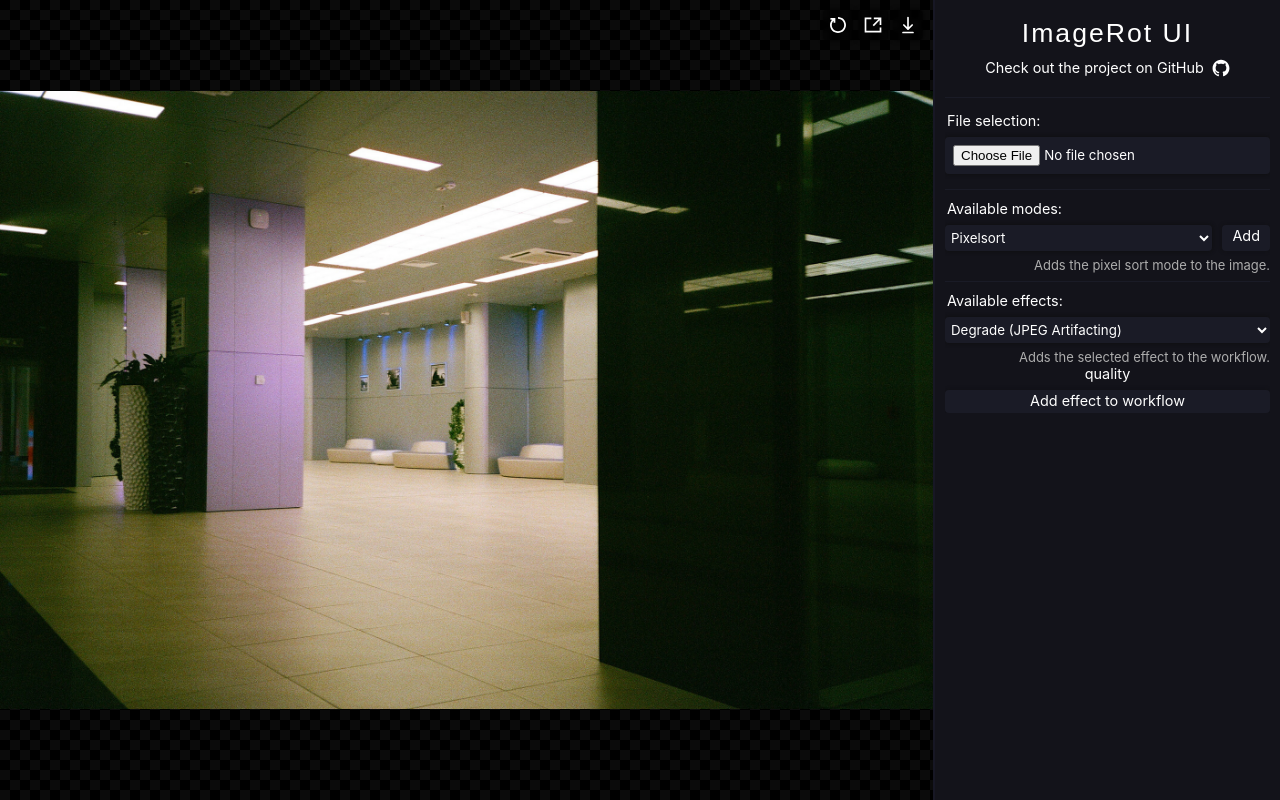
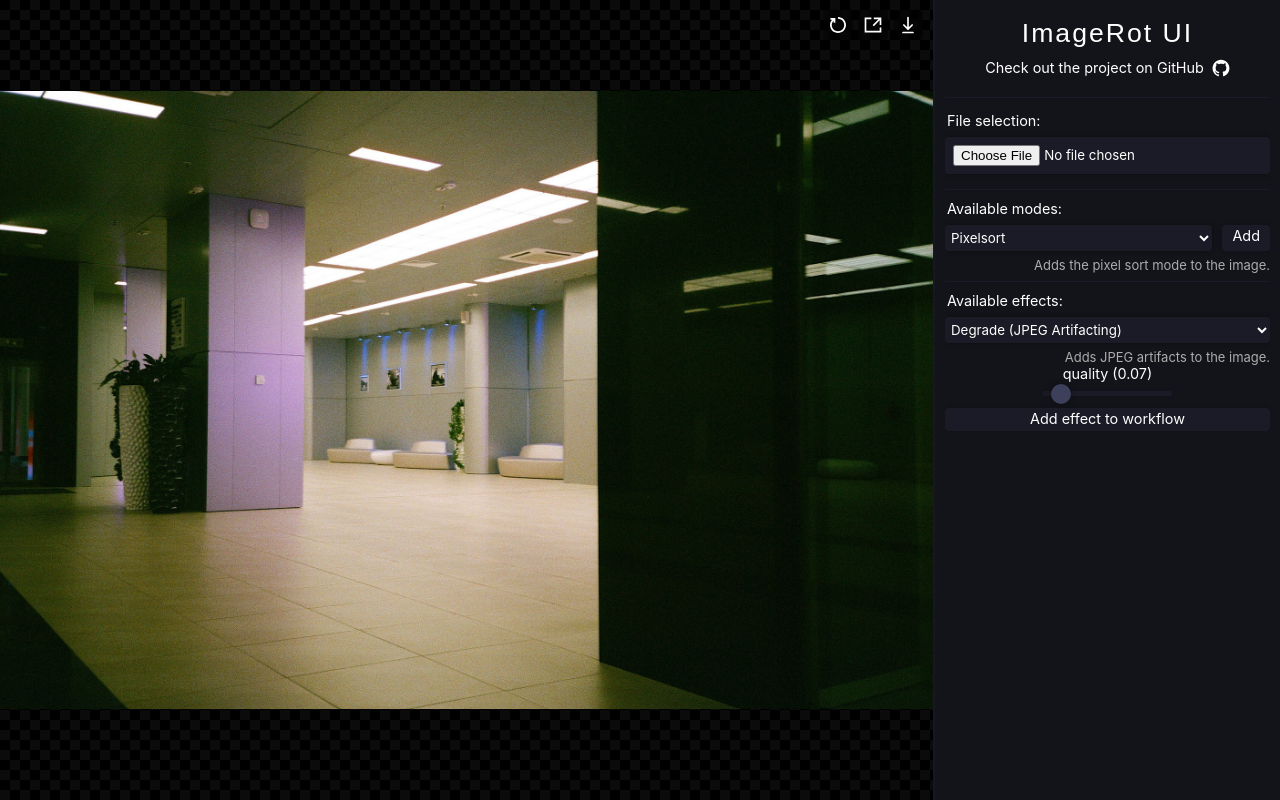
Before and after one commit to sixem/imagerot-ui, a React (Vite) app in the folder web/: page / in a window 1280 px wide. Built offline with nearby package versions, Linux system fonts and the light colour scheme; a web font is replaced by a local one.

Commit message:
feat: updates

```diff
--- a/web/src/ImageRot.scss
+++ b/web/src/ImageRot.scss
@@ -7,6 +7,19 @@
 
     scrollbar-color: #232539 #111119;
     scrollbar-width: thin;
+}
+
+*::-webkit-scrollbar {
+    width: 10px;
+    height: 10px;
+}
+
+*::-webkit-scrollbar-thumb {
+    background: #101118;
+}
+
+*::-webkit-scrollbar-track {
+    background: #20212d;
 }
 
 body {
@@ -64,6 +77,51 @@ input[type="file"] {
     padding: 8px;
 }
 
+input[type=range] {
+    margin: 4px 0;
+    appearance: none;
+    height: 5px;
+    border-radius: 4px;
+    background: #1a1b26;
+    outline: none;
+    transition: .2s;
+}
+
+input[type=range]::-webkit-slider-thumb {
+    -webkit-appearance: none;
+    width: $thumb-dimensions;
+    height: $thumb-dimensions;
+    background: $thumb-background;
+    box-shadow: $thumb-box-shadow;
+    border-radius: $thumb-border-radius;
+    border: none;
+    cursor: pointer;
+}
+
+@supports (-moz-appearance: none) {
+    input[type=range]::-moz-range-thumb {
+        width: $thumb-dimensions;
+        height: $thumb-dimensions;
+        background: $thumb-background;
+        box-shadow: $thumb-box-shadow;
+        border-radius: $thumb-border-radius;
+        border: none;
+        cursor: pointer;
+    }
+}
+
+@supports (-ms-appearance: none) {
+    input[type=range]::-ms-thumb {
+        width: $thumb-dimensions;
+        height: $thumb-dimensions;
+        background: $thumb-background;
+        box-shadow: $thumb-box-shadow;
+        border-radius: $thumb-border-radius;
+        border: none;
+        cursor: pointer;
+    }
+}
+
 select {
     text-transform: capitalize;
     color: #fff;
--- a/web/src/components/controls/index.tsx
+++ b/web/src/components/controls/index.tsx
@@ -1,6 +1,6 @@
-import type { TEffectConfigItem } from '@/data/types';
+import type { TEffectConfigItem, TEffectItem, TEffectConfigNumber, TModeItem } from '@/data/types';
 
-import { useEffect, useState, useRef } from 'react';
+import { useEffect, useState, useRef, Fragment } from 'react';
 import { effects, modes } from '@/data/';
 import { Github } from '@/icons/';
 import { Config } from '@/config';
@@ -37,14 +37,18 @@ const FileInput = () => {
 /**
  * Mode selection
  */
-const SelectionMode = ({ onChange }: { onChange: (string) => void; }) => {
+const SelectionMode = ({ onChange }: { onChange: (mode: string) => void; }) => {
     const selectionRef = useRef<HTMLSelectElement>(null);
-    const [selected, setSelected] = useState<string | null>(null);
+    const [selected, setSelected] = useState<TModeItem | null>(null);
 
     const event = () => {
         if (selectionRef.current) {
-            setSelected(selectionRef.current.value);
-            onChange(selectionRef.current.value);
+            const value  = selectionRef.current.value;
+
+            if (modes[value]) {
+                setSelected(modes[value]);
+                onChange(value);
+            }
         }
     };
 
@@ -56,7 +60,7 @@ const SelectionMode = ({ onChange }: { onChange: (string) => void; }) => {
 
             <div className="selection-buttoned">
                 <select name="mode-select" ref={selectionRef} onChange={event}>
-                    {(Object.keys(modes).map((mode, index) => {
+                    {(Object.keys(modes).map((mode) => {
                         return <option key={mode} value={mode}>{mode}</option>;
                     }))}
                 </select>
@@ -64,22 +68,35 @@ const SelectionMode = ({ onChange }: { onChange: (string) => void; }) => {
             </div>
 
             <div className="description">
-                {modes[selected]?.description || "Adds the selected mode to the workflow."}
+                {selected?.description || "Adds the selected mode to the workflow."}
             </div>
         </div>
     );
 };
 
-const RnageInput = () => {
+const RangeInput = ({ name, item }: { name: string; item: TEffectConfigNumber; }) => {
+    const [type, min, current, max, f, postfix, description] = item as TEffectConfigNumber;
+    const [value, setValue] = useState<number>(current);
+    const ref = useRef<HTMLInputElement>(null);
+
+    const onChange = () => {
+        if (ref.current) {
+            setValue(parseInt(ref.current.value));
+        }
+    };
+
     return (
-        <input type="range" min="0" max="100" value="7" data-actual="0.07" data-key="quality"></input>
+        <Fragment>
+            <div key={type}>{name} ({f(value)}{postfix || ''})</div>
+            <input type="range" {...{ min, max, value, onChange, ref }} data-actual={f(value)} data-key={name} />
+        </Fragment>
     );
 };
 
 /**
  * Effect configuration
  */
-const SelectionEffectConfig = ({ config }: { config: TEffectConfigItem }) => {
+const SelectionEffectConfig = ({ config }: { config: { [key: string]: TEffectConfigItem } }) => {
     useEffect(() => {
         console.log(config);
     });
@@ -87,10 +104,25 @@ const SelectionEffectConfig = ({ config }: { config: TEffectConfigItem }) => {
     return (
         <div className="configuration">
             {Object.keys(config).map((key) => {
-                const item = config[key];
+                const effect = config[key];
+                const type = effect[0];
 
-                return <div key={key}>{key}</div>
-            })}
+                console.log(effect);
+
+                if (type === 'number') {
+                    return (
+                        <div className="config-item" key={key}>
+                            <RangeInput name={key} item={effect} />
+                        </div>
+                    );
+                } else if (type === 'string') {
+                    return <div key={key}>{key} string</div>;
+                } else if (type === 'color') {
+                    return <div key={key}>{key} color</div>;
+                }
+
+                return null;
+            }).filter(_ => _)}
         </div>
     );
 };
@@ -98,17 +130,17 @@ const SelectionEffectConfig = ({ config }: { config: TEffectConfigItem }) => {
 /**
  * Effect selection
  */
-const SelectionEffect = ({ onChange }: { onChange: (string) => void; }) => {
+const SelectionEffect = ({ onChange }: { onChange: (effect: string) => void; }) => {
     const selectionRef = useRef<HTMLSelectElement>(null);
-    const [selected, setSelected] = useState<object | null>(null);
+    const [selected, setSelected] = useState<TEffectItem | null>(null);
 
     const event = () => {
         if (selectionRef.current) {
-            const value  = selectionRef.current.value;
+            const value = selectionRef.current.value;
 
             if (effects[value]) {
                 setSelected(effects[value]);
-                onChange(selectionRef.current.value);
+                onChange(value);
             }
         }
     };
@@ -120,14 +152,14 @@ const SelectionEffect = ({ onChange }: { onChange: (string) => void; }) => {
             <div className="sub-header">Available effects:</div>
 
             <select name="effect-select" ref={selectionRef} onChange={event}>
-                {(Object.keys(effects).map((key, index) => {
+                {(Object.keys(effects).map((key) => {
                     const formated = effects[key]?.format || key;
                     return <option key={key} value={key}>{formated}</option>;
                 }))}
             </select>
 
             <div className="description">
-                {effects[selected]?.description || "Adds the selected effect to the workflow."}
+                {selected?.description || "Adds the selected effect to the workflow."}
             </div>
 
             {selected?.config ? <SelectionEffectConfig config={selected.config} /> : null}
--- a/web/src/components/image/index.scss
+++ b/web/src/components/image/index.scss
@@ -26,15 +26,14 @@
             padding: 5px;
             width: 20px;
             height: 20px;
-            background-color: rgba(0, 0, 0, 0.50);
-            box-shadow: 0 0 5px rgba(0, 0, 0, 0.75);
+            background-color: rgba(0, 0, 0, 0.25);
             backdrop-filter: blur(2px);
             border-radius: 4px;
             transition: background-color 0.15s ease-in-out;
             display: inline-block;
 
             &:hover {
-                background-color: rgb(64, 52, 97, 0.5);
+                background-color: rgb(64, 52, 97, 0.4);
                 cursor: pointer;
             }
 
--- a/web/src/data/modes.ts
+++ b/web/src/data/modes.ts
@@ -1,4 +1,6 @@
-const modes = {
+import type { TModes } from './types';
+
+const modes: TModes = {
     pixelsort: {
         format: 'Pixel Sort',
         description: 'Adds the pixel sort mode to the image.',
--- a/web/src/sass/variables.scss
+++ b/web/src/sass/variables.scss
@@ -2,3 +2,8 @@ $color-primary: #13131b;
 $color-primary-standout: #1a1b26;
 $color-primary-standout-brighten: #3d405b;
 $color-primary-text: #adadad;
+
+$thumb-dimensions: 20px;
+$thumb-background: $color-primary-standout-brighten;
+$thumb-box-shadow: 0 0 6px rgba(0, 0, 0, 0.4);
+$thumb-border-radius: 50%;
--- a/web/src/utils/index.ts
+++ b/web/src/utils/index.ts
@@ -1,2 +1,2 @@
 export { randomString } from './randomString/';
-export { fileHandle } from './fileHandle';
+export { readFile } from './readFile';
--- a/web/src/utils/fileHandle/index.ts
+++ b/web/src/utils/readFile/index.ts
@@ -2,7 +2,7 @@ import { Hooks, Triggers } from '@/modules/';
 import { MessageType } from '@/data/enums';
 import { Config } from '@/config';
 
-export const fileHandle = (file: File | null = null) => {
+export const readFile = async (file: File | null = null) => {
     if (!file || !file.name || !file.type) return;
 
     if (!Config.ALLOWED_FILETYPES.includes(file.type)) {
@@ -12,9 +12,7 @@ export const fileHandle = (file: File | null = null) => {
                 type: MessageType.MSG_ERROR,
                 message: `Type ${file.type} is not a valid format.`
             }
-        });
-
-        return;
+        }); return;
     }
 
     Hooks.trigger({
```
Also changed, not shown: web/src/components/image/index.tsx (+31 -10 lines), web/src/data/types.ts (+16 -5 lines).
